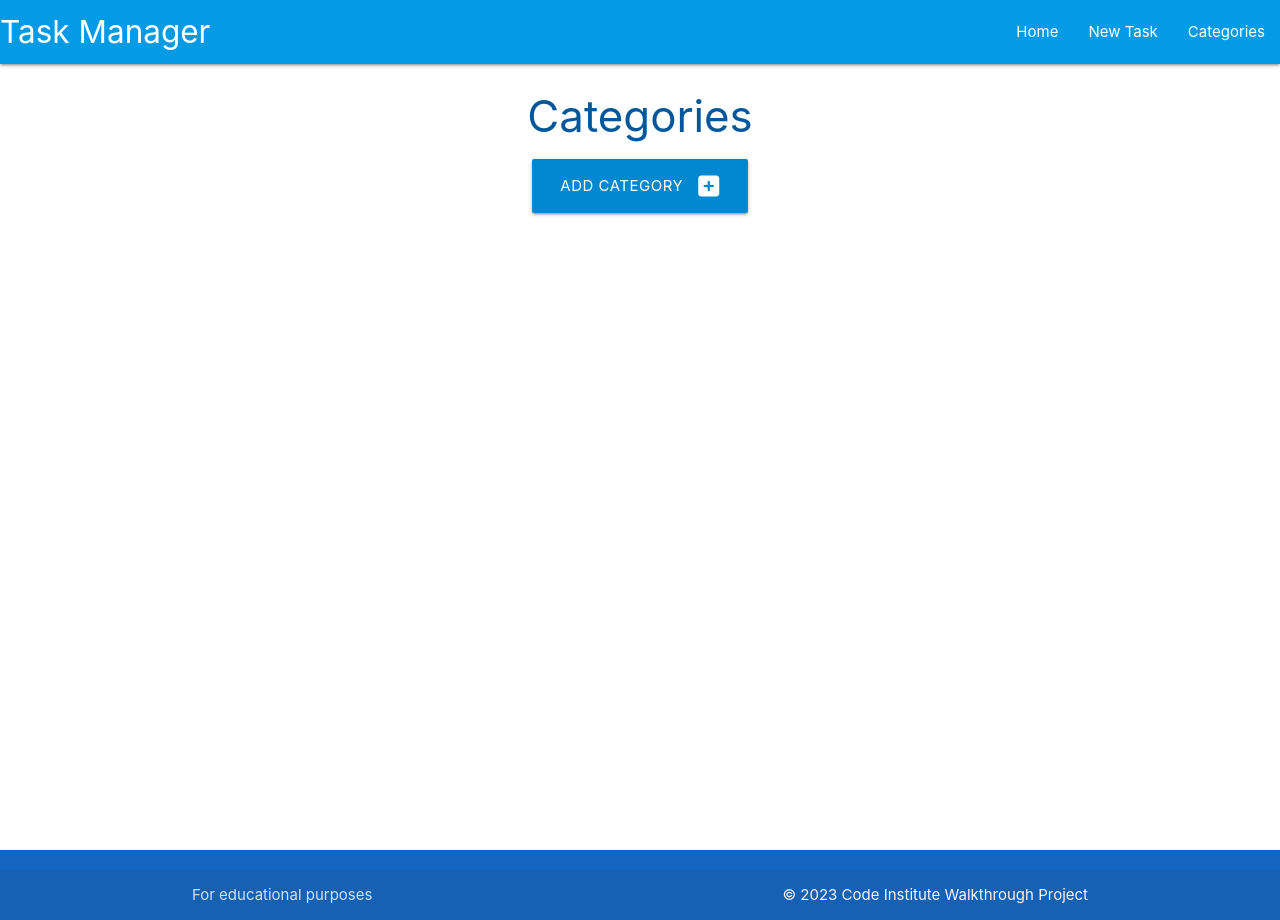
After one commit to folarin-ogungbemi/task-manager, a Flask app: page /categories in a window 1280 px wide. The commit adds this page. Run offline with Flask 2, Linux system fonts and the light colour scheme.

Commit message:
Setup routes for categories

```diff
--- a/taskmanager/routes.py
+++ b/taskmanager/routes.py
@@ -6,3 +6,13 @@ from taskmanager.models import Category, Task
 @app.route("/")
 def home():
     return render_template("tasks.html")
+
+
+@app.route("/categories")
+def categories():
+    return render_template("categories.html")
+
+
+@app.route("/add_category", methods=["GET", "POST"])
+def add_category():
+    return render_template("add_category.html")
--- /dev/null
+++ b/taskmanager/templates/add_category.html
@@ -0,0 +1,4 @@
+{% extends 'base.html' %}
+{% block content %}
+<h3 class="light-blue-text text-darken-4 center-align">Add Category</h3>
+{% endblock %}
--- a/taskmanager/templates/base.html
+++ b/taskmanager/templates/base.html
@@ -25,7 +25,7 @@
               <ul class="right hide-on-med-and-down">
                 <li><a href="{{ url_for('home') }}">Home</a></li>
                 <li><a href="#">New Task</a></li>
-                <li><a href="#">Categories</a></li>
+                <li><a href="{{ url_for('categories') }}">Categories</a></li>
               </ul>
             </div>
           </nav>
@@ -33,7 +33,7 @@
           <ul class="sidenav" id="mobile-demo">
             <li><a href="{{ url_for('home') }}">Home</a></li>
             <li><a href="#">New Task</a></li>
-            <li><a href="#">Categories</a></li>
+            <li><a href="{{ url_for('categories') }}">Categories</a></li>
           </ul>
     </header>
     <main class="container">
--- /dev/null
+++ b/taskmanager/templates/categories.html
@@ -0,0 +1,12 @@
+{% extends 'base.html' %}
+{% block content %}
+<h3 class="light-blue-text text-darken-4 center-align">Categories</h3>
+
+<div class="row">
+    <div class="col s12 center-align">
+        <a class="btn-large light-blue darken-2" href="{{ url_for('add_category') }}">
+            Add Category <i class="fas fa-plus-square right"></i>
+        </a>
+    </div>
+</div>
+{% endblock %}
```
